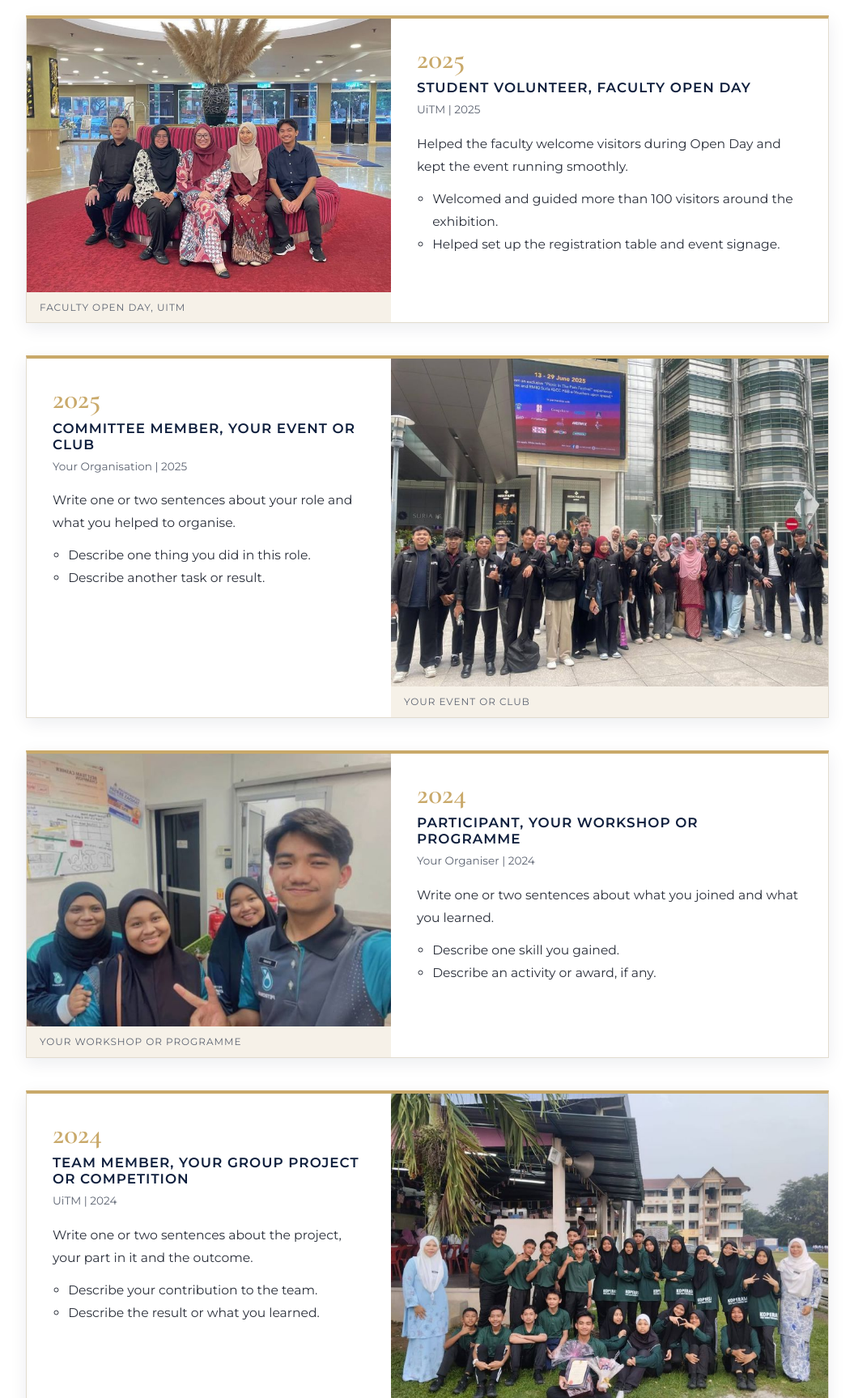
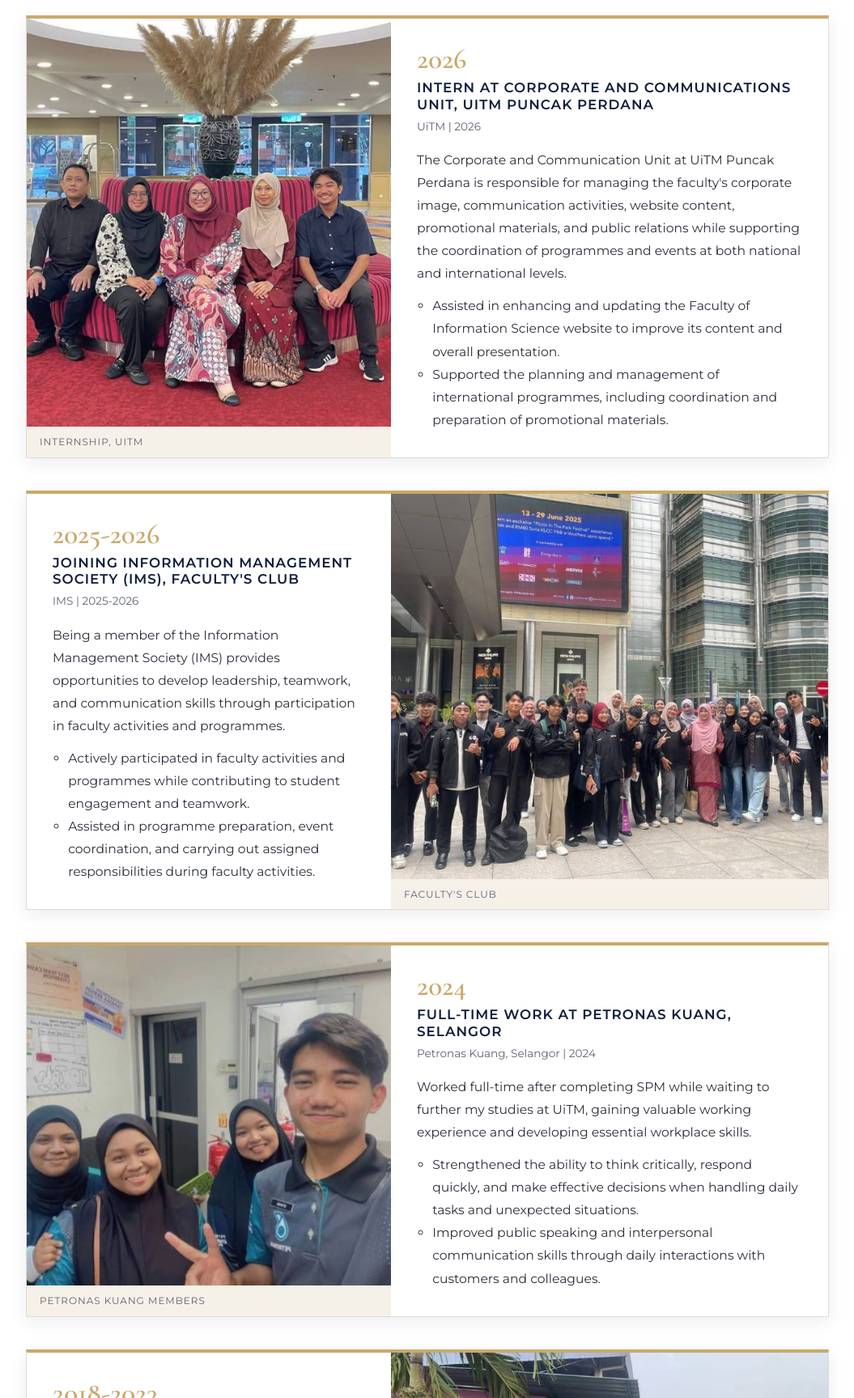
Before and after one commit to syahmizaidi/resume-website, a plain HTML site: page index.html in a window 1280 px wide. Shown: the part 3200-4927 px from the top of the page at 81% size, without its empty margins (112-1167 px from the left). Drawn offline with nearby package versions, Linux system fonts and the light colour scheme.

Commit message:
Update index.html

```diff
--- a/index.html
+++ b/index.html
@@ -120,7 +120,7 @@
 
         <ol class="timeline">
           <li>
-            <p class="year">2024</p>
+            <p class="year">2026</p>
             <div class="timeline-body">
               <h3>Diploma in Information Management</h3>
               <p class="meta">Universiti Teknologi MARA (UiTM) | 2024 to present</p>
@@ -162,17 +162,17 @@
             <figure class="exp-photo">
               <!-- EDIT: put your photo next to index.html and name it experience1.jpg -->
               <img src="experience1.jpg" alt="Muhammad Syahmi volunteering at the Faculty Open Day" width="640" height="480">
-              <figcaption>Faculty Open Day, UiTM</figcaption> <!-- EDIT -->
+              <figcaption>Internship, UiTM</figcaption> <!-- EDIT -->
             </figure>
             <div class="exp-body">
-              <p class="exp-year">2025</p>
-              <h3>Student Volunteer, Faculty Open Day</h3>
-              <p class="meta">UiTM | 2025</p> <!-- EDIT -->
+              <p class="exp-year">2026</p>
+              <h3>Intern at Corporate and Communications Unit, UiTM Puncak Perdana</h3>
+              <p class="meta">UiTM | 2026</p> <!-- EDIT -->
               <!-- EDIT: write a short description in your own words -->
-              <p class="exp-desc">Helped the faculty welcome visitors during Open Day and kept the event running smoothly.</p>
+              <p class="exp-desc">The Corporate and Communication Unit at UiTM Puncak Perdana is responsible for managing the faculty's corporate image, communication activities, website content, promotional materials, and public relations while supporting the coordination of programmes and events at both national and international levels.</p>
               <ul>
-                <li>Welcomed and guided more than 100 visitors around the exhibition.</li>
-                <li>Helped set up the registration table and event signage.</li>
+                <li>Assisted in enhancing and updating the Faculty of Information Science website to improve its content and overall presentation.</li>
+                <li>Supported the planning and management of international programmes, including coordination and preparation of promotional materials.</li>
               </ul>
             </div>
           </li>
@@ -181,17 +181,17 @@
             <figure class="exp-photo">
               <!-- EDIT: put your photo next to index.html and name it experience2.jpg -->
               <img src="experience2.jpg" alt="Muhammad Syahmi as a committee member" width="640" height="480">
-              <figcaption>Your Event or Club</figcaption> <!-- EDIT -->
+              <figcaption>Faculty's Club</figcaption> <!-- EDIT -->
             </figure>
             <div class="exp-body">
-              <p class="exp-year">2025</p>
-              <h3>Committee Member, Your Event or Club</h3>
-              <p class="meta">Your Organisation | 2025</p> <!-- EDIT -->
+              <p class="exp-year">2025-2026</p>
+              <h3>Joining Information Management Society (IMS), Faculty's Club</h3>
+              <p class="meta">IMS | 2025-2026</p> <!-- EDIT -->
               <!-- EDIT: write a short description in your own words -->
-              <p class="exp-desc">Write one or two sentences about your role and what you helped to organise.</p>
+              <p class="exp-desc">Being a member of the Information Management Society (IMS) provides opportunities to develop leadership, teamwork, and communication skills through participation in faculty activities and programmes.</p>
               <ul>
-                <li>Describe one thing you did in this role.</li>
-                <li>Describe another task or result.</li>
+                <li>Actively participated in faculty activities and programmes while contributing to student engagement and teamwork.</li>
+                <li>Assisted in programme preparation, event coordination, and carrying out assigned responsibilities during faculty activities.</li>
               </ul>
             </div>
           </li>
@@ -200,17 +200,17 @@
             <figure class="exp-photo">
               <!-- EDIT: put your photo next to index.html and name it experience3.jpg -->
               <img src="experience3.jpg" alt="Muhammad Syahmi at a workshop" width="640" height="480">
-              <figcaption>Your Workshop or Programme</figcaption> <!-- EDIT -->
+              <figcaption>Petronas Kuang Members</figcaption> <!-- EDIT -->
             </figure>
             <div class="exp-body">
               <p class="exp-year">2024</p>
-              <h3>Participant, Your Workshop or Programme</h3>
-              <p class="meta">Your Organiser | 2024</p> <!-- EDIT -->
+              <h3>FULL-TIME WORK AT PETRONAS KUANG, SELANGOR</h3>
+              <p class="meta">Petronas Kuang, Selangor | 2024</p> <!-- EDIT -->
               <!-- EDIT: write a short description in your own words -->
-              <p class="exp-desc">Write one or two sentences about what you joined and what you learned.</p>
+              <p class="exp-desc">Worked full-time after completing SPM while waiting to further my studies at UiTM, gaining valuable working experience and developing essential workplace skills.</p>
               <ul>
-                <li>Describe one skill you gained.</li>
-                <li>Describe an activity or award, if any.</li>
+                <li>Strengthened the ability to think critically, respond quickly, and make effective decisions when handling daily tasks and unexpected situations.</li>
+                <li>Improved public speaking and interpersonal communication skills through daily interactions with customers and colleagues.</li>
               </ul>
             </div>
           </li>
@@ -219,36 +219,34 @@
             <figure class="exp-photo">
               <!-- EDIT: put your photo next to index.html and name it experience4.jpg -->
               <img src="experience4.jpg" alt="Muhammad Syahmi working on a group project" width="640" height="480">
-              <figcaption>Your Group Project or Competition</figcaption> <!-- EDIT -->
+              <figcaption>School Cooperative Club</figcaption> <!-- EDIT -->
             </figure>
             <div class="exp-body">
-              <p class="exp-year">2024</p>
-              <h3>Team Member, Your Group Project or Competition</h3>
-              <p class="meta">UiTM | 2024</p> <!-- EDIT -->
+              <p class="exp-year">2018-2023</p>
+              <h3>Leading of School Cooperative Club</h3>
+              <p class="meta">SMK Bukit Gading | 2018-2023</p> <!-- EDIT -->
               <!-- EDIT: write a short description in your own words -->
-              <p class="exp-desc">Write one or two sentences about the project, your part in it and the outcome.</p>
+              <p class="exp-desc">Held a leadership position in the School Cooperative Club, overseeing club activities and developing strong leadership, organisational, and teamwork skills.</p>
               <ul>
-                <li>Describe your contribution to the team.</li>
-                <li>Describe the result or what you learned.</li>
+                <li>Developed leadership skills by guiding club members, delegating tasks, and ensuring smooth daily operations.</li>
+                <li>Strengthened teamwork and communication skills through collaboration with teachers and fellow club members.</li>
               </ul>
             </div>
           </li>
 
-          <li class="exp-card">
+           <li class="exp-card">
             <figure class="exp-photo">
-              <!-- EDIT: put your photo next to index.html and name it experience5.jpg -->
-              <img src="experience5.jpg" alt="Muhammad Syahmi at work as a part-time sales assistant" width="640" height="480">
-              <figcaption>Your Workplace</figcaption> <!-- EDIT -->
+              <!-- Put your photo next to index.html and name it experience5.jpg -->
+              <img src="experience5.jpg" alt="Muhammad Syahmi performing a Zapin dance at the Tabika KEMAS Potential Day national-level competition" width="640" height="480">
+              <figcaption>Tabika Minda Ceria, Kampung Merbau Sempak</figcaption>
             </figure>
             <div class="exp-body">
-              <p class="exp-year">2023</p>
-              <h3>Part-time Sales Assistant</h3>
-              <p class="meta">Your Workplace | 2023 to 2024</p> <!-- EDIT -->
-              <!-- EDIT: write a short description in your own words -->
-              <p class="exp-desc">Worked part-time while studying, dealing with customers and handling daily sales tasks.</p>
+              <p class="exp-year">2012</p>
+              <h3>Tabika KEMAS Potential Day, National Level</h3>
+              <p class="meta">Tabika Minda Ceria | 2012</p>
+              <p class="exp-desc">Participated in a national-level Zapin dance competition, representing the state and showcasing traditional Malay cultural dance alongside participants from other states.</p>
               <ul>
-                <li>Served customers and prepared daily cash reports.</li>
-                <li>Learned to stay calm under pressure and communicate clearly.</li>
+                <li><a href="https://youtu.be/fsQsPzdM8T0" target="_blank" rel="noopener">Watch the performance video on YouTube</a></li>
               </ul>
             </div>
           </li>
```
